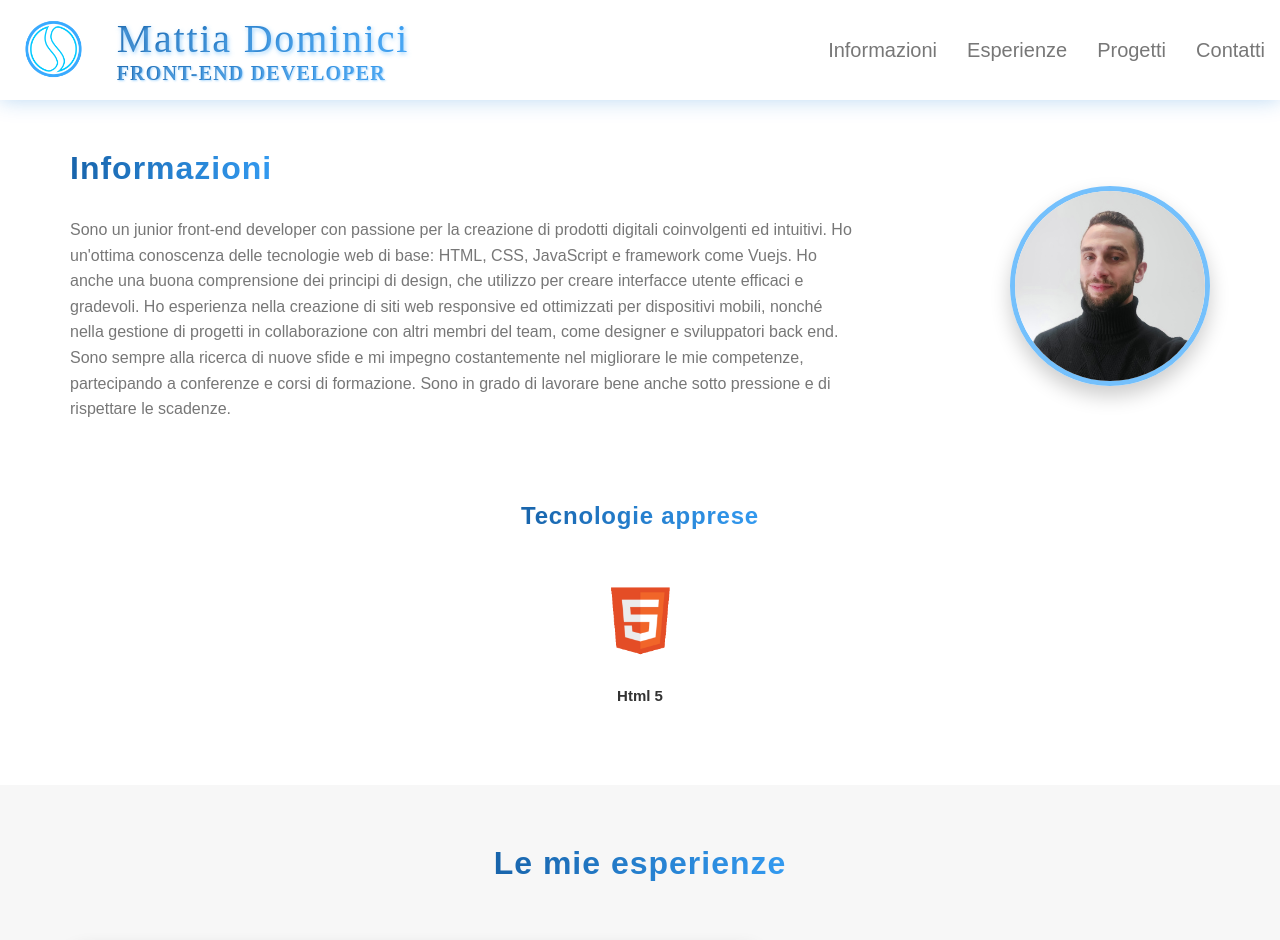
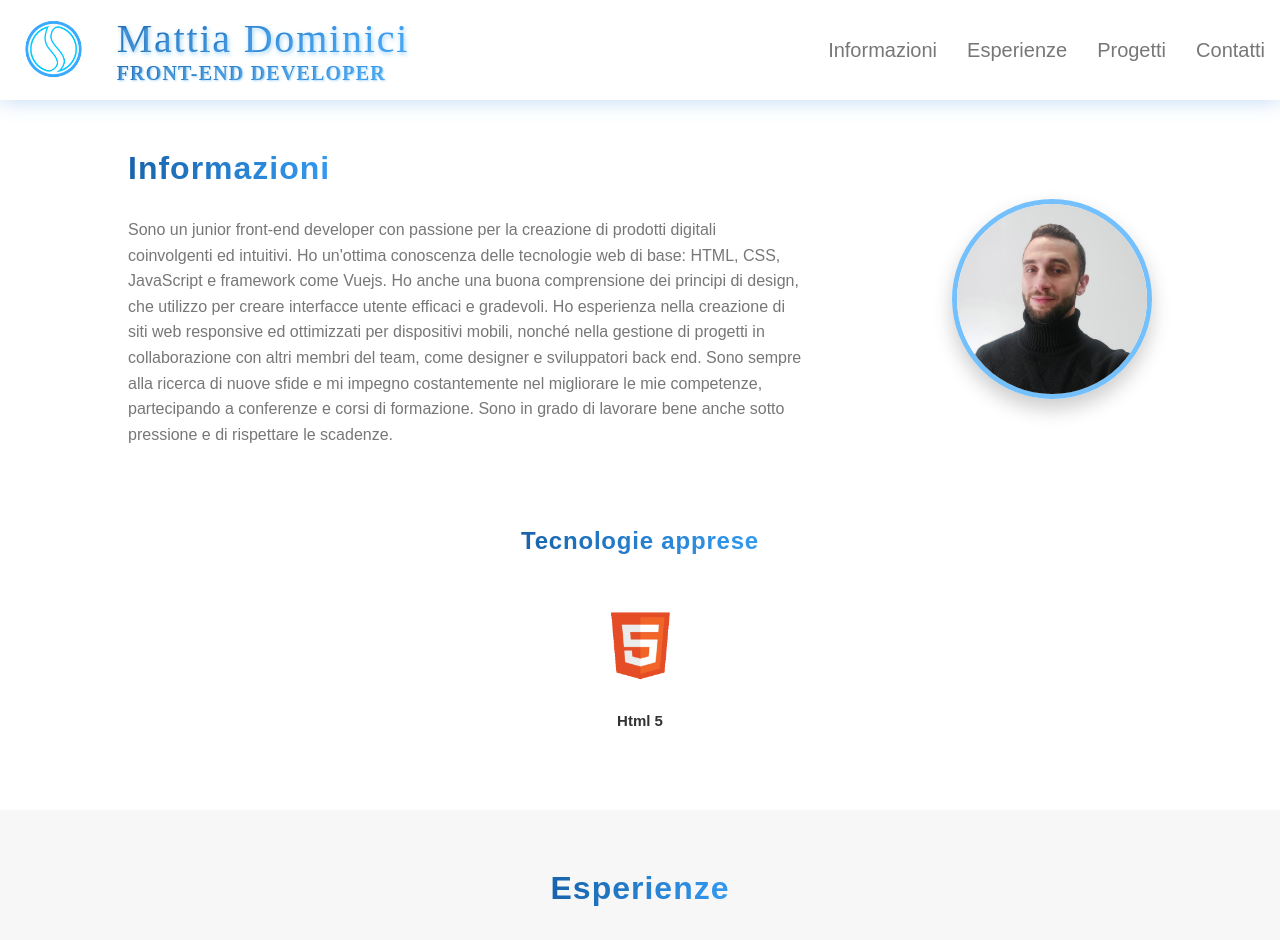
Before and after one commit to dominici94/portfolio, a Vue app in the folder portfolio/: page / in a window 1280 px wide. Shown: the top 940 px of the page. Built offline with nearby package versions, Linux system fonts and the light colour scheme.

Commit message:
fix container width

```diff
--- a/portfolio/src/assets/style/layout/_main.scss
+++ b/portfolio/src/assets/style/layout/_main.scss
@@ -1,5 +1,5 @@
 .container {
-  width: 90%;
+  width: 80%;
   max-width: 114rem;
   margin: 0 auto;
 }
--- a/portfolio/src/components/sections/Experiences.vue
+++ b/portfolio/src/components/sections/Experiences.vue
@@ -1,9 +1,7 @@
 <template>
   <section id="section--experiences" class="experiences">
     <div class="container">
-      <h3 class="experiences__title heading heading-primary">
-        Le mie esperienze
-      </h3>
+      <h3 class="experiences__title heading heading-primary">Esperienze</h3>
       <ul class="experiences__list">
         <li class="experiences__card">
           <h3 class="experiences__society">Ventis</h3>
--- a/portfolio/src/components/sections/Info.vue
+++ b/portfolio/src/components/sections/Info.vue
@@ -119,9 +119,16 @@ export default {
         },
       ],
       settings: {
-        itemsToShow: 5,
+        itemsToShow: 4,
+        snapAlign: "start",
         wrapAround: true,
         autoplay: 1000,
+        breakpoints: {
+          600: {
+            itemsToShow: 5,
+            // snapAlign: "start",
+          },
+        },
       },
     };
   },
```
